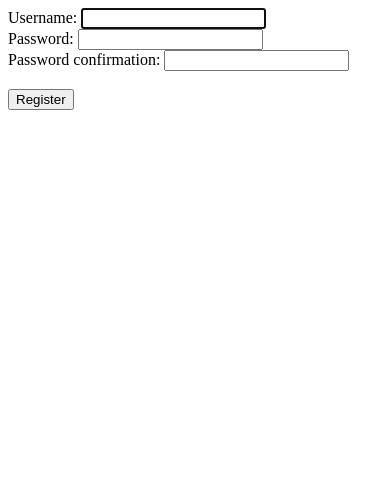
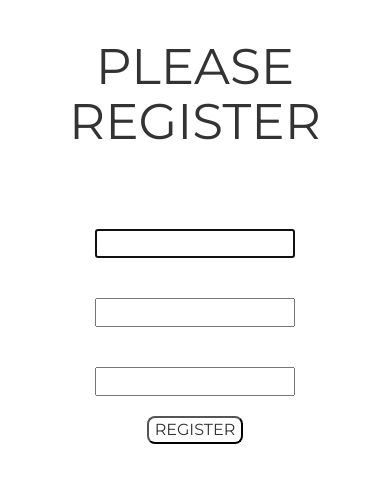
Before and after one commit to yoonyok/StudyBuddy, a Django app: page /posts/register/ in a window 390 px wide. Shown: the top 483 px of the page. Run offline with Django 3.2, Linux system fonts and the light colour scheme; some libraries are stand-ins or nearby versions.

Commit message:
register.html frontend

```diff
--- a/nwHacks/src/templates/login.html
+++ b/nwHacks/src/templates/login.html
@@ -1,6 +1,7 @@
 
 <!DOCTYPE html>
 <html>
+
     <head>
         <meta charset="UTF-8">
         <meta name="viewport" content="initial-scale=1.0, user-scalable=no">
@@ -57,12 +58,16 @@
           <div class="form-row">
               {{ form.username.errors }}
               {{ form.username|bootstrap_horizontal }}
+
+
           </div>
             <br/><br/>
           <div class="form-row">
+
               {{ form.password.errors }}
               {{ form.password|bootstrap_horizontal }}
               <input type="hidden" name="next" value="{{ next }}" />
+
           </div>
 
             <br/><br/>
@@ -76,5 +81,6 @@
         </div>
 
     </div>
+
     </body>
 </html>
--- a/nwHacks/src/templates/register.html
+++ b/nwHacks/src/templates/register.html
@@ -1,28 +1,85 @@
 <!DOCTYPE html>
 <html>
+<head>
+    <meta charset="UTF-8">
+        <meta name="viewport" content="initial-scale=1.0, user-scalable=no">
+
+		<!-- bootstrap.min -->
+        <link rel="stylesheet" href="https://maxcdn.bootstrapcdn.com/bootstrap/3.3.6/css/bootstrap.min.css">
+
+        <!--Google Fonts-->
+        <link href='https://fonts.googleapis.com/css?family=Montserrat' rel='stylesheet' type='text/css'>
+
+        <!-- Main jQuery -->
+        <script src="js/jquery-1.11.1.min.js"></script>
+		<!-- Twitter Bootstrap -->
+        <script src="js/bootstrap.min.js"></script>
+
+        <style>
+            .register-bg {
+
+            }
+            .register {
+            font-family: 'Montserrat', sans-serif;
+            font-size: 16px;
+            font-color: #000;
+            text-transform: uppercase;
+            text-align: center;
+            margin-top: 10%;
+            }
+            .register h2 {
+            font-family: 'Montserrat', sans-serif;
+            font-size: 50px;
+            text-transform: uppercase;
+            text-align: center;
+            padding-bottom: 50px;
+            }
+            .btn-custom input {
+            background-color: #fff;
+            text-transform: uppercase;
+            border-color: #000;
+            border-radius: 8px;
+            }
+            .form-row {
+            padding-top: 20px;
+            padding-bottom: 20px;
+            }
+        </style>
     <title>Register a New User</title>
+    </head>
 
     <body>
+    <div class = "register-bg">
+        <div class="register">
+            <h2>Please Register</h2>
         <form id="register" method="post">
-
+        {% load bootstrap %}
             {% csrf_token %}
 
-            <div>
+            <div class="form-row">
               {{ form.username.errors }}
-              {{ form.username.label_tag }} {{ form.username }}
-            </div>
-            <div>
-              {{ form.password1.errors }}
-              {{ form.password1.label_tag }} {{ form.password1 }}
-            </div>
-            <div>
-              {{ form.password2.errors }}
-              {{ form.password2.label_tag }} {{ form.password2 }}
+              {{ form.username|bootstrap_horizontal }}
             </div>
 
-            <br/>
-            <input type="submit" name="submit" value="Register" />
+            <div class="form-row">
+              {{ form.password1.errors }}
+              {{ form.password1|bootstrap_horizontal }}
+            </div>
+
+            <div class="form-row">
+              {{ form.password2.errors }}
+              {{ form.password2|bootstrap_horizontal }}
+            </div>
+            <div class="btn-custom">
+                <div class="col-md-8 col-md-offset-2">
+                    <input type="submit" name="submit" value="Register" />
+                </div>
+            </div>
+
         </form>
+        </div>
+    </div>
+
 
     </body>
 </html>
```
